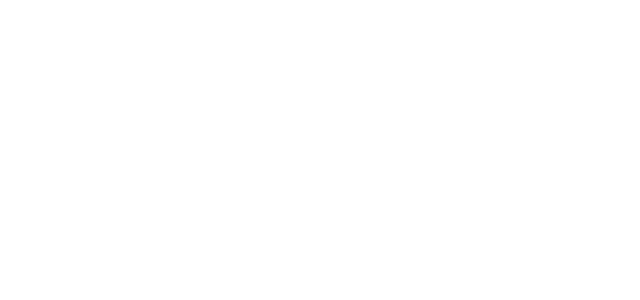
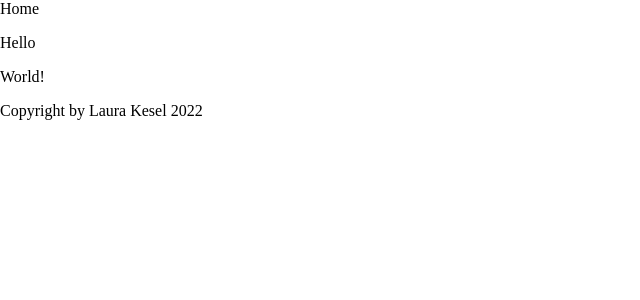
Before and after one commit to lkk95/plateplan2.0, a React (Create React App) app: page / in a window 1280 px wide. Shown: the top 300 px of the page, without its empty margins (0-640 px from the left). Built offline with nearby package versions, Linux system fonts and the light colour scheme.

Commit message:
create header, footer and main in Layout component

```diff
--- a/src/App.js
+++ b/src/App.js
@@ -1,6 +1,10 @@
+import {Home} from './app/modules/home/Home.js';
+
 function App() {
   return (
-    <div className="App"></div>
+    <div className="App">
+      <Home/>
+    </div>
   );
 }
 
--- a/src/app/components/Layout/Footer.js
+++ b/src/app/components/Layout/Footer.js
@@ -0,0 +1,7 @@
+function Footer (){
+    return (
+        <footer><p>Copyright by Laura Kesel 2022</p></footer>
+    )
+}
+
+export {Footer}
--- a/src/app/components/Layout/Header.js
+++ b/src/app/components/Layout/Header.js
@@ -0,0 +1,7 @@
+function Header (){
+    return (
+        <header>Home</header>
+    )
+}
+
+export {Header}
--- /dev/null
+++ b/src/app/components/Layout/Layout.js
@@ -0,0 +1,14 @@
+import {Header} from './Header.js';
+import {Footer} from './Footer.js';
+
+function Layout ({children}){
+    return (
+        <>
+        <Header/>
+        <main>{children}</main>
+        <Footer/>
+        </>
+    )
+}
+
+export {Layout }
--- /dev/null
+++ b/src/app/modules/home/Home.js
@@ -0,0 +1,14 @@
+import {Layout} from '../../components/Layout/Layout.js';
+
+function Home (){
+    return (
+        <>
+        <Layout>
+            <p>Hello</p>
+            <p>World!</p>
+        </Layout>
+        </>
+    )
+}
+
+export {Home}
```
